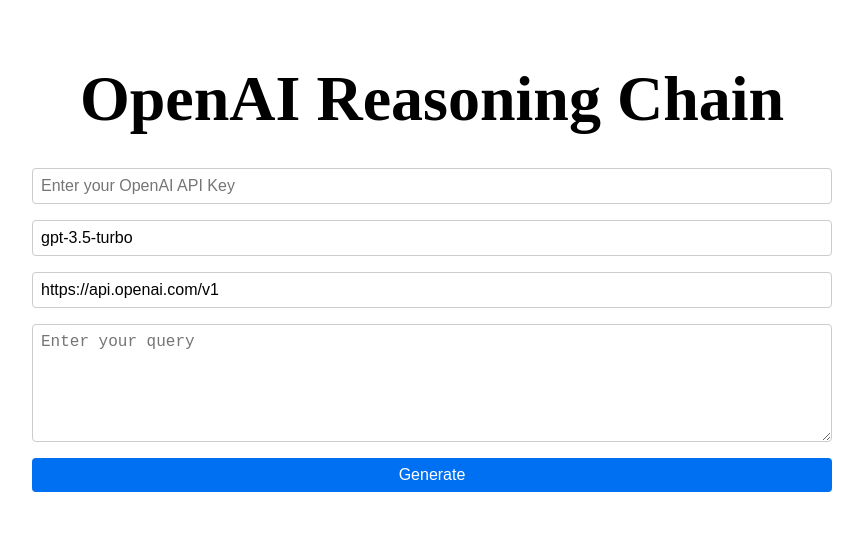
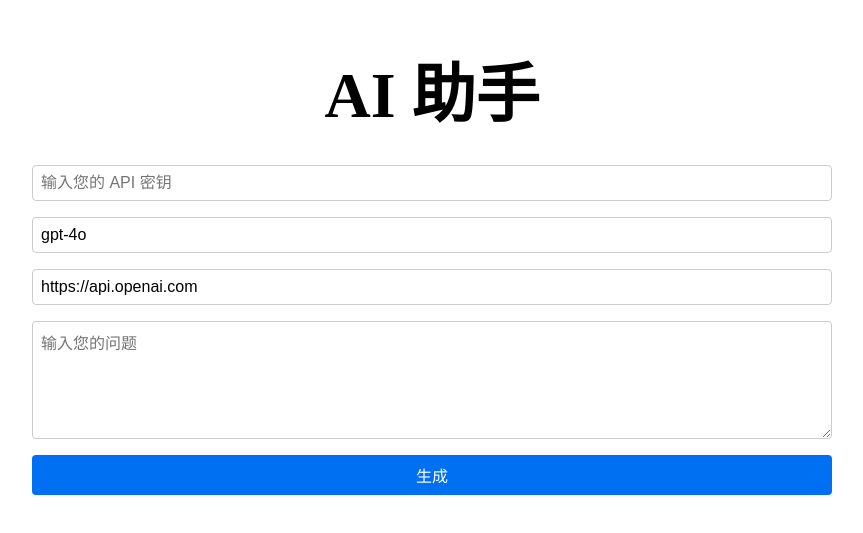
Before and after one commit to syfantasy0v0/openai-o1-chain, a Next.js app: page / in a window 1280 px wide. Shown: the part 131-664 px from the top of the page, without its empty margins (208-1071 px from the left). Built offline with nearby package versions, Linux system fonts and the light colour scheme.

Commit message:
Update index.js

```diff
--- a/pages/index.js
+++ b/pages/index.js
@@ -5,9 +5,9 @@
 export default function Home() {
   const [query, setQuery] = useState('');
   const [apiKey, setApiKey] = useState('');
-  const [model, setModel] = useState('gpt-3.5-turbo');
-  const [baseUrl, setBaseUrl] = useState('https://api.openai.com/v1');
-  const [response, setResponse] = useState([]);
+  const [model, setModel] = useState('gpt-4o');
+  const [baseUrl, setBaseUrl] = useState('https://api.openai.com');
+  const [response, setResponse] = useState('');
   const [isLoading, setIsLoading] = useState(false);
   const [totalTime, setTotalTime] = useState(null);
   const [error, setError] = useState(null);
@@ -15,7 +15,7 @@
   const handleSubmit = async (e) => {
     e.preventDefault();
     setIsLoading(true);
-    setResponse([]);
+    setResponse('');
     setTotalTime(null);
     setError(null);
 
@@ -25,7 +25,12 @@
         headers: {
           'Content-Type': 'application/json',
         },
-        body: JSON.stringify({ query, apiKey, model, baseUrl }),
+        body: JSON.stringify({
+          query,
+          apiKey,
+          model,
+          baseUrl
+        }),
       });
 
       if (!res.ok) {
@@ -34,7 +39,16 @@
       }
 
       const data = await res.json();
-      setResponse(data.steps);
+
+      // 处理响应，无论是JSON还是纯文本
+      if (typeof data.response === 'object' && data.response.content) {
+        setResponse(data.response.content);
+      } else if (typeof data.response === 'string') {
+        setResponse(data.response);
+      } else {
+        setResponse(JSON.stringify(data.response));
+      }
+
       setTotalTime(data.totalTime);
     } catch (error) {
       console.error('Error:', error);
@@ -47,13 +61,13 @@
   return (
     <div className={styles.container}>
       <Head>
-        <title>OpenAI Reasoning Chain</title>
+        <title>AI 助手</title>
         <link rel="icon" href="/favicon.ico" />
       </Head>
 
       <main className={styles.main}>
         <h1 className={styles.title}>
-          OpenAI Reasoning Chain
+          AI 助手
         </h1>
 
         <form onSubmit={handleSubmit} className={styles.form}>
@@ -61,7 +75,7 @@
             type="password"
             value={apiKey}
             onChange={(e) => setApiKey(e.target.value)}
-            placeholder="Enter your OpenAI API Key"
+            placeholder="输入您的 API 密钥"
             className={styles.input}
             required
           />
@@ -69,7 +83,7 @@
             type="text"
             value={model}
             onChange={(e) => setModel(e.target.value)}
-            placeholder="Enter model name (e.g., gpt-3.5-turbo)"
+            placeholder="输入模型名称 (例如: deepseek-chat)"
             className={styles.input}
             required
           />
@@ -77,35 +91,35 @@
             type="text"
             value={baseUrl}
             onChange={(e) => setBaseUrl(e.target.value)}
-            placeholder="Enter API base URL"
+            placeholder="输入 API 基础 URL"
             className={styles.input}
             required
           />
           <textarea
             value={query}
             onChange={(e) => setQuery(e.target.value)}
-            placeholder="Enter your query"
+            placeholder="输入您的问题"
             className={styles.textarea}
             required
           />
           <button type="submit" disabled={isLoading} className={styles.button}>
-            {isLoading ? 'Generating...' : 'Generate'}
+            {isLoading ? '生成中...' : '生成'}
           </button>
         </form>
 
-        {isLoading && <p className={styles.loading}>Generating response...</p>}
+        {isLoading && <p className={styles.loading}>正在生成响应...</p>}
 
         {error && <p className={styles.error}>{error}</p>}
 
-        {response.map((step, index) => (
-          <div key={index} className={styles.step}>
-            <h3>{step.title}</h3>
-            <p>{step.content}</p>
+        {response && (
+          <div className={styles.response}>
+            <h3>响应：</h3>
+            <p>{response}</p>
           </div>
-        ))}
+        )}
 
         {totalTime !== null && (
-          <p className={styles.time}>Total thinking time: {totalTime.toFixed(2)} seconds</p>
+          <p className={styles.time}>总思考时间: {totalTime.toFixed(2)} 秒</p>
         )}
       </main>
     </div>
```
